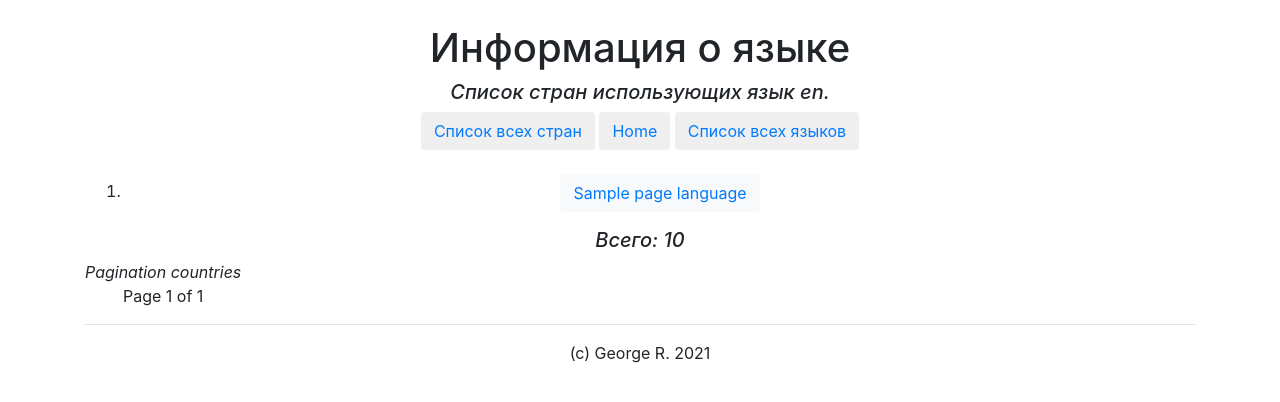
After one commit to iStormSpirit/DjangoCountries, a Django app: template templates/language_page.html in a window 1280 px wide. The commit adds this page. Shown: the top 402 px of the page. Run offline with Django 3.2, Linux system fonts and the light colour scheme; the template is opened without the code that fills it: most values are stand-ins (such as "Sample title", 1, 10 or a date in 2020); parts of the project's set-up code (start-up, migrations or seed data) failed here and were passed over; some libraries are stand-ins or nearby versions.

Commit message:
language_page + count

```diff
--- a/DjangoCountries/urls.py
+++ b/DjangoCountries/urls.py
@@ -4,10 +4,11 @@ from CountriesApp import views
 urlpatterns = [
     path('', views.main),   # Home page
     path('countries-list/', views.all_countries),  # Список всех стран c фильтром
-    path('country/<str:country_name>', views.country_page),    # Информация по выбранной стране
+    path('country/<str:country_name>', views.country_page),     # Информация по выбранной стране
     # path('languages/', views.languages),  # Список всех языков
-    path('countries-list/<str:language>', views.countries_filter_by_language),  # Переход по языкам
+    # path('countries-list/<str:language>', views.countries_filter_by_language),  # Переход по языкам
 
     path('languages-list/', views.all_languages),  # Список всех языков (добавить фильтрацию и пагинацию)
+    path('language/<str:language_name>', views.language_page),     # Информация по выбранном языке
 
 ]
--- a/templates/all_languages.html
+++ b/templates/all_languages.html
@@ -26,10 +26,12 @@
     <br>
     {% for language_name in page_languages %}
     <li><button type="button" class="btn btn-light">
-        <a href="/countries-list/{{ language }}"> {{ language_name }}</a></button></li>
+        <a href="/language/{{ language_name }}"> {{ language_name }}</a></button></li>
     {% endfor %}
 </ol>
 
+
+<h5><em> Всего: {{ total }} </em></h5>
 <div class="pagination">
     <!--Блок пагинации при фильтрации по букве letter countries-list/?page=2&letter=B-->
 
--- a/templates/base.html
+++ b/templates/base.html
@@ -11,6 +11,7 @@
     </title>
 </head>
 <body>
+
 <div class="container">
     <div class="row">
         <div class="col text-center">
--- /dev/null
+++ b/templates/language_page.html
@@ -0,0 +1,50 @@
+{% extends 'base.html' %}
+{% block title %}
+ {{ page_name }}{{ country_names }}
+{% endblock %}
+
+{% block content %}
+<br>
+<h1>Информация о языке </h1>
+<h5><em>Список стран использующих язык {{ lang }}.</em></h5>
+
+<button type="button" class="btn ">
+    <a href="/countries-list/">Список всех стран</a></button>
+<button type="button" class="btn ">
+    <a href="/">Home</a></button>
+<button type="button" class="btn ">
+    <a href="/languages-list/">Список всех языков</a></button>
+
+<ol><br>
+    <!--    Блок наполнения и отображения стран из словаря с пагинацией-->
+    <!--    views.py COUNTRIES_ON_PAGE = 10-->
+    {% for country_name in page_language %}
+    <!--    Гиперсылки стран-->
+    <li><button type="button" class="btn btn-light">
+        <a href="/country/{{ country_name }}">{{ country_name }}</a></button></li>
+    {% endfor %}
+</ol>
+
+<h5><em> Всего: {{ total }} </em></h5>
+<div class="pagination">
+    <!--Блок пагинации countries-list/?page=2-->
+    <span class="step-links">
+        <em>Pagination countries</em><br>
+        {% if page_language.has_previous %}
+            <button type="button" class="btn "><a href="?page=1">&laquo; first</a></button>
+            <button type="button" class="btn disabled"><a
+                    href="?page={{ page_language.previous_page_number }}">previous</a></button>
+        {% endif %}
+
+        <span class="current">
+            Page {{ page_language.number }} of {{ page_language.paginator.num_pages }}
+        </span>
+
+        {% if page_language.has_next %}
+            <button type="button" class="btn "><a href="?page={{ page_language.next_page_number }}">next</a></button>
+            <button type="button" class="btn "><a href="?page={{ page_language.paginator.num_pages }}">last &raquo;</a></button>
+        {% endif %}
+    </span>
+</div>
+{% include 'inc/inc-footer.html' %}
+{% endblock %}
```
Also changed, not shown: CountriesApp/views.py (+62 -16 lines), templates/all_countries.html (+12 -7 lines), templates/country_page.html (+10 -8 lines).
